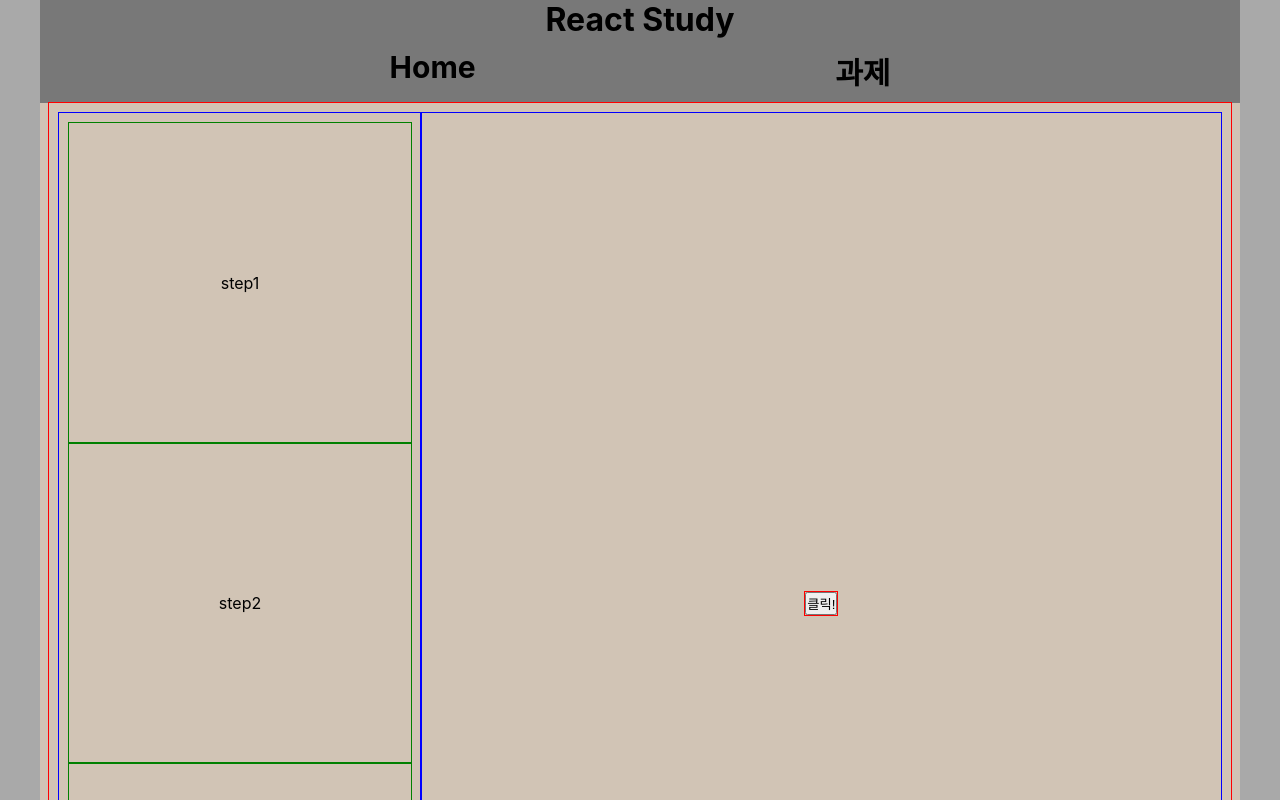
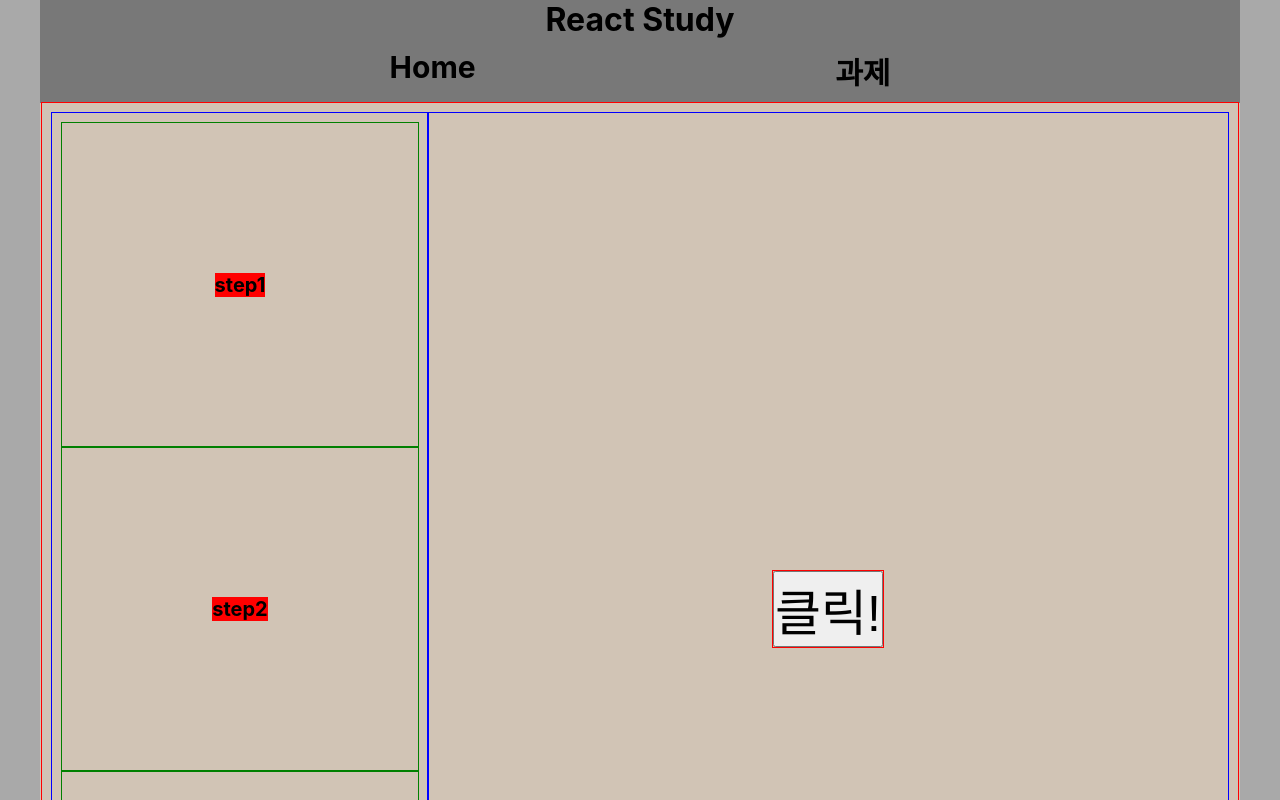
Before and after one commit to limdumb/React-Study, a React (Create React App) app: page /Tap in a window 1280 px wide. Both pictures are taken after a click on the element "step2". Shown: the top 800 px of the page. Built offline with nearby package versions, Linux system fonts and the light colour scheme.

Commit message:
[Design] CSS수정

```diff
--- a/src/App.css
+++ b/src/App.css
@@ -224,6 +224,14 @@ clip-path box-shadow 문제에 관하여*/
     padding: 150px;
 }
 
+.title_dot_li > span{
+    cursor: pointer;
+    background-color: red;
+    font-size: 20px;
+    font-weight: bold;
+
+}
+
 .tap_content{
     /* 내용라인 부모 */
     outline: 1px solid blue;
@@ -255,18 +263,16 @@ clip-path box-shadow 문제에 관하여*/
     outline: 1px solid red;
 }
 
-.step2{
-    position: relative;
+.step2_dot_new{
+    position: absolute;
+    top: 0;
+    left: 0;
+    bottom:0;
+    right: 0;
+    background-color: rgba(0, 0, 0, 0.504);
 }
 
-.step2_dot_new{
-    position: absolute;
-    top: 20px;
-    left: 0;
-    bottom: 0;
-    right: 0;
-    width: 200px;
-    height: 200px;
-    background-color: black;
+.step2_dot_new button{
+    font-size: 100px;
 }
 /******************************** step3 css********************************/
--- a/src/component/nav_Button/Step2.jsx
+++ b/src/component/nav_Button/Step2.jsx
@@ -6,8 +6,9 @@ function Step2(){
 
     return(
         <div className="step2">
-            <button onClick={()=> SetNewPage(!newpage)}>클릭!</button>
+            <button onClick={()=> SetNewPage(!newpage)} style={{fontSize : "50px"}}>클릭!</button>
             <div className="step2_dot_new" style={{display : newpage ? "block":"none"}}>
+                <button onClick={()=> SetNewPage(false) }>X</button>
             </div>
         </div>
     )
```
